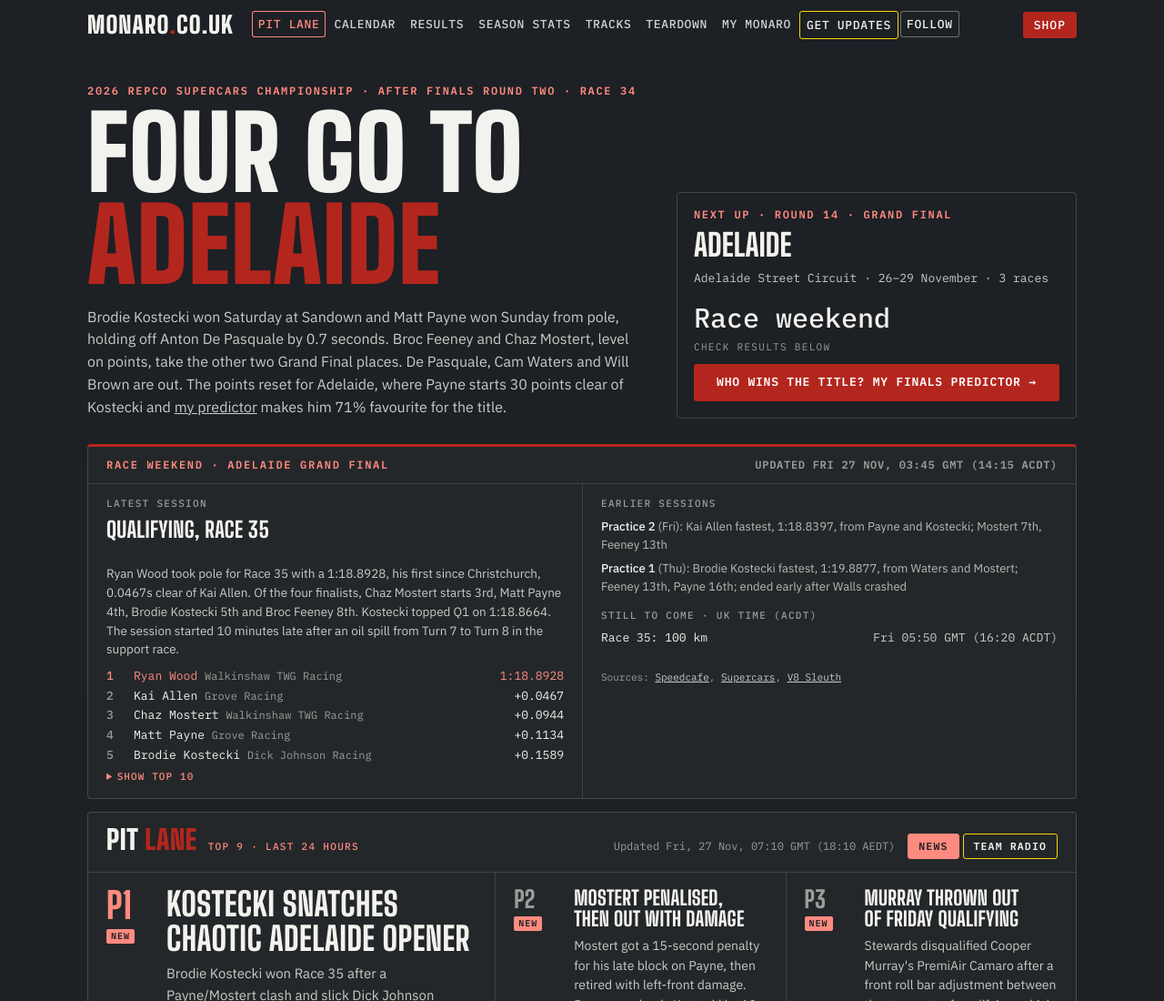
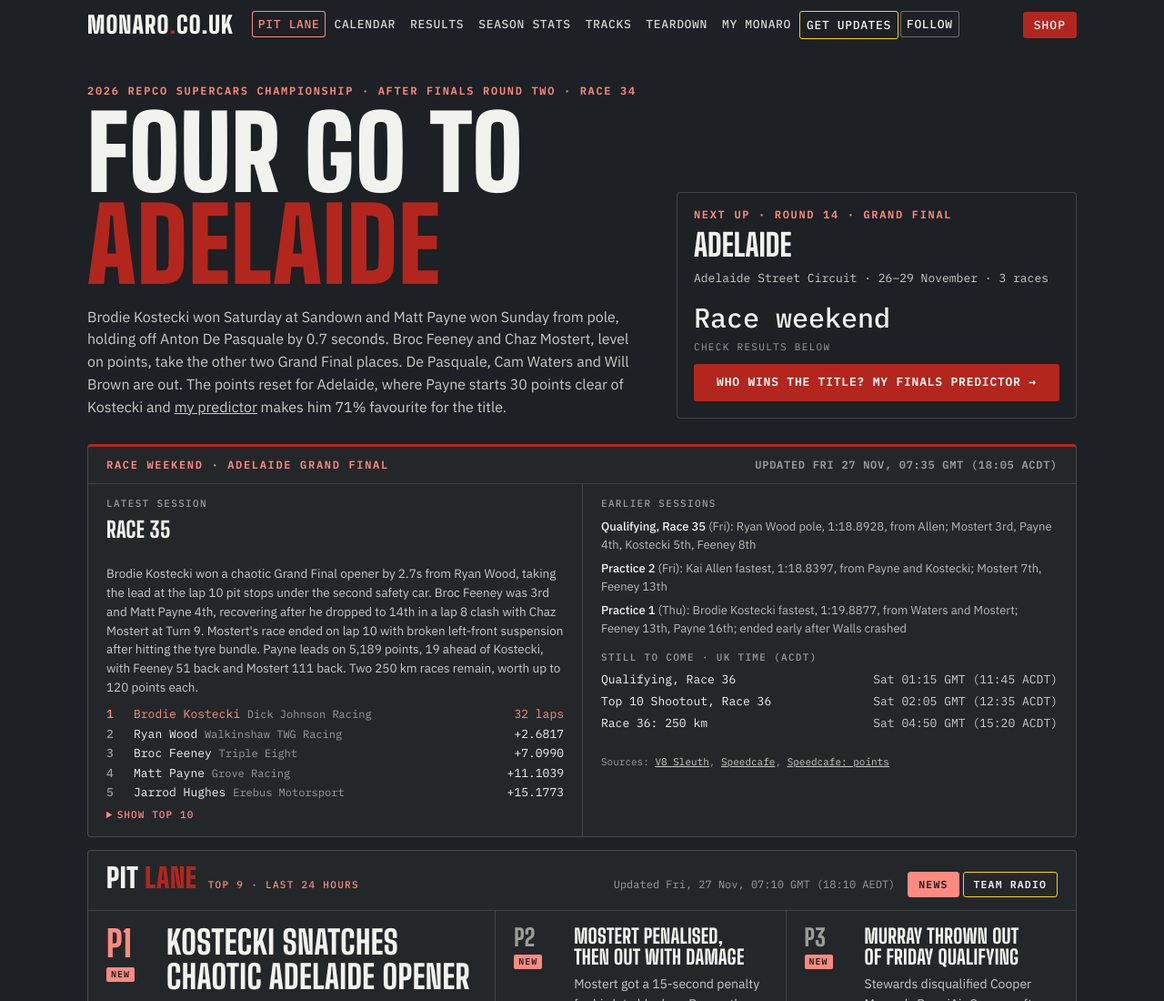
Before and after one commit to monaro-site/monaro-site, a plain HTML site: page index.html in a window 1280 px wide. Shown: the top 1100 px of the page at 91% size. Drawn offline with Linux system fonts and the light colour scheme.

Commit message:
Weekend box: Adelaide Race 35 result
Co-Authored-By: Claude Opus 5.5 <noreply@anthropic.com>
Claude-Session: https://claude.ai/code/session_01PV98b2eYDB5S8mahrSFNGZ

```diff
--- a/index.html
+++ b/index.html
@@ -1400,14 +1400,17 @@ $("#standings").innerHTML = `<table><thead><tr><th class="num">Pos</th><th>Car</
 const WKND = {
   event: "Adelaide Grand Final",
   tz: "ACDT", // South Australia: daylight saving, GMT = ACDT - 10.5h
-  updated: "Fri 27 Nov, 03:45 GMT (14:15 ACDT)",
+  updated: "Fri 27 Nov, 07:35 GMT (18:05 ACDT)",
   upnext: [
-    ["Race 35: 100 km", "Fri 05:50 GMT (16:20 ACDT)"],
+    ["Qualifying, Race 36", "Sat 01:15 GMT (11:45 ACDT)"],
+    ["Top 10 Shootout, Race 36", "Sat 02:05 GMT (12:35 ACDT)"],
+    ["Race 36: 250 km", "Sat 04:50 GMT (15:20 ACDT)"],
   ],
   sessions: [
-    { name: "Qualifying, Race 35", day: "Fri", lead: "Ryan Wood took pole for Race 35 with a 1:18.8928, his first since Christchurch, 0.0467s clear of Kai Allen. Of the four finalists, Chaz Mostert starts 3rd, Matt Payne 4th, Brodie Kostecki 5th and Broc Feeney 8th. Kostecki topped Q1 on 1:18.8664. The session started 10 minutes late after an oil spill from Turn 7 to Turn 8 in the support race.",
-      top: [["Ryan Wood","Walkinshaw TWG Racing","1:18.8928"],["Kai Allen","Grove Racing","+0.0467"],["Chaz Mostert","Walkinshaw TWG Racing","+0.0944"],["Matt Payne","Grove Racing","+0.1134"],["Brodie Kostecki","Dick Johnson Racing","+0.1589"],["Jack Le Brocq","Matt Stone Racing","+0.3062"],["Will Brown","Triple Eight","+0.3338"],["Broc Feeney","Triple Eight","+0.3900"],["Zach Bates","Matt Stone Racing","+0.4233"],["Cooper Murray","PremiAir Racing","+0.4682"]],
-      src: [["Speedcafe", "https://speedcafe.com/supercars-news-2026-adelaide-grand-final-friday-qualifying-results-ryan-wood-pole-position-comments-reaction-starting-grid/"], ["Supercars", "https://www.supercars.com/news/supercars-news-2026-adelaide-grand-final-friday-qualifying-report-ryan-wood-snaps-pole-drought-finals-teammates"], ["V8 Sleuth", "https://www.v8sleuth.com.au/wood-allen-upstage-teammates-in-adelaide-qualifying/"]] },
+    { name: "Race 35", day: "Fri", lead: "Brodie Kostecki won a chaotic Grand Final opener by 2.7s from Ryan Wood, taking the lead at the lap 10 pit stops under the second safety car. Broc Feeney was 3rd and Matt Payne 4th, recovering after he dropped to 14th in a lap 8 clash with Chaz Mostert at Turn 9. Mostert's race ended on lap 10 with broken left-front suspension after hitting the tyre bundle. Payne leads on 5,189 points, 19 ahead of Kostecki, with Feeney 51 back and Mostert 111 back. Two 250 km races remain, worth up to 120 points each.",
+      top: [["Brodie Kostecki","Dick Johnson Racing","32 laps"],["Ryan Wood","Walkinshaw TWG Racing","+2.6817"],["Broc Feeney","Triple Eight","+7.0990"],["Matt Payne","Grove Racing","+11.1039"],["Jarrod Hughes","Erebus Motorsport","+15.1773"],["Kai Allen","Grove Racing","+18.4621"],["Jack Le Brocq","Matt Stone Racing","+21.8851"],["Jobe Stewart","Erebus Motorsport","+23.4290"],["Jayden Ojeda","PremiAir Racing","+23.8455"],["Anton De Pasquale","Team 18","+24.5366"]],
+      src: [["V8 Sleuth", "https://www.v8sleuth.com.au/kostecki-wins-another-50000-in-crazy-adelaide-opener/"], ["Speedcafe", "https://speedcafe.com/supercars-news-2026-adelaide-grand-final-friday-race-results-brodie-kostecki-wins-video-highlights-comments-reaction/"], ["Speedcafe: points", "https://speedcafe.com/supercars-news-2026-adelaide-grand-final-championship-points-after-friday-race-payne-kostecki-feeney-mostert/"]] },
+    { name: "Qualifying, Race 35", day: "Fri", short: "Ryan Wood pole, 1:18.8928, from Allen; Mostert 3rd, Payne 4th, Kostecki 5th, Feeney 8th" },
     { name: "Practice 2", day: "Fri", short: "Kai Allen fastest, 1:18.8397, from Payne and Kostecki; Mostert 7th, Feeney 13th" },
     { name: "Practice 1", day: "Thu", short: "Brodie Kostecki fastest, 1:19.8877, from Waters and Mostert; Feeney 13th, Payne 16th; ended early after Walls crashed" },
   ],
```
